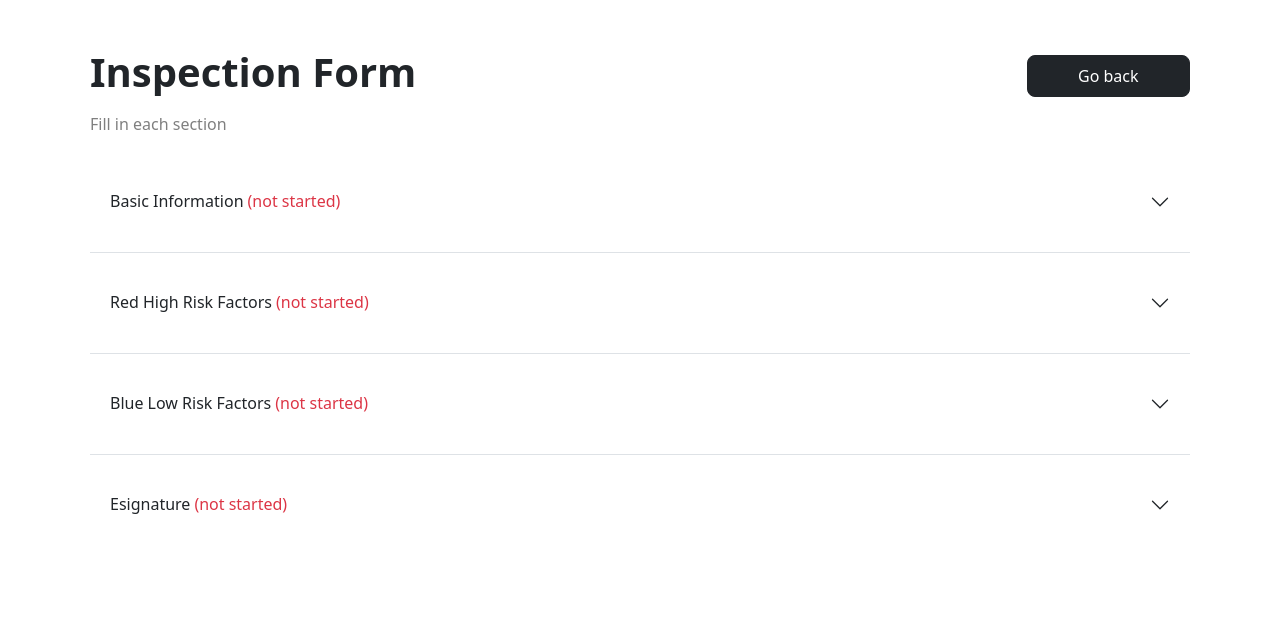
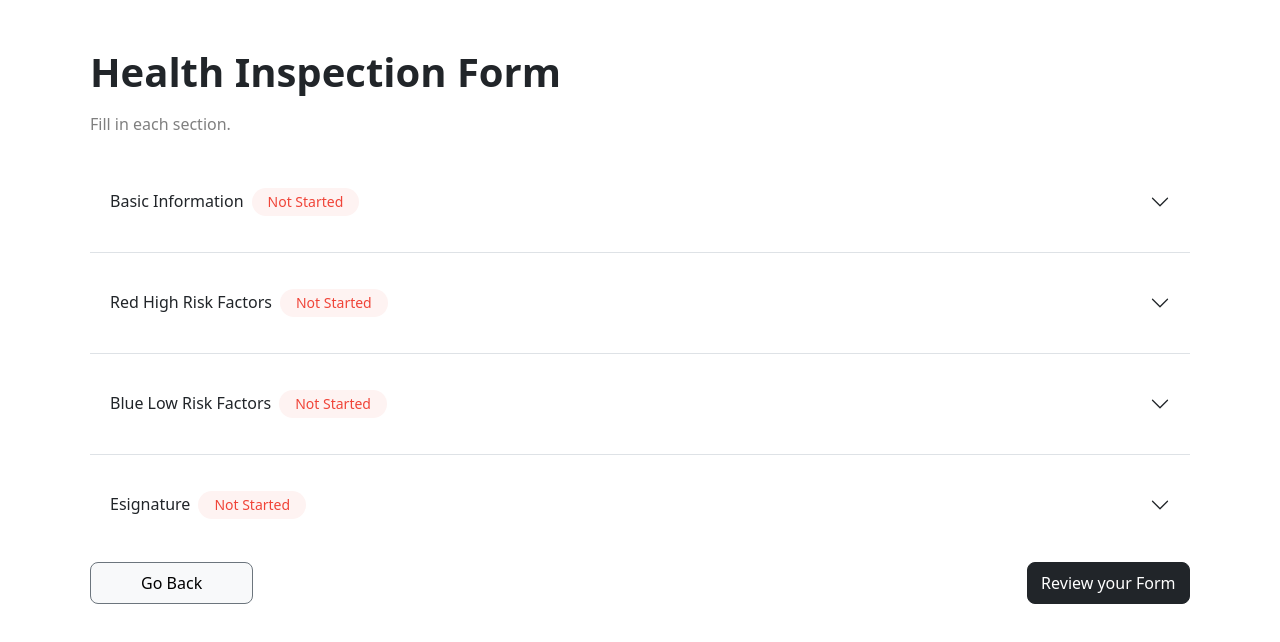
Before and after one commit to sabrinaspage/Inspectinator, a React (Create React App) app: page /sectionSelection in a window 1280 px wide. Shown: the top 642 px of the page. Built offline with nearby package versions, Linux system fonts and the light colour scheme.

Commit message:
reuse existing buttons

```diff
--- a/src/pages/InspectorFormFlow/SectionSelectionPage/SectionSelectionPage.tsx
+++ b/src/pages/InspectorFormFlow/SectionSelectionPage/SectionSelectionPage.tsx
@@ -17,9 +17,29 @@ const Section = ({
 }: InspectorFormSection) => {
   const sectionStatus =
     status === SectionStatus.NOT_STARTED ? (
-      <span className="text-danger ps-1">(not started)</span>
+      <div
+        style={{
+          borderRadius: "30px",
+          backgroundColor: "#FEF3F2",
+        }}
+        className="py-1 px-3 ms-2"
+      >
+        <p style={{ color: "#F04438", fontWeight: "500" }} className="m-0">
+          <small>Not Started</small>
+        </p>
+      </div>
     ) : (
-      <span className="text-success">(saved)</span>
+      <div
+        style={{
+          borderRadius: "30px",
+          backgroundColor: "#ECFDF3",
+        }}
+        className="py-1 px-3 ms-2"
+      >
+        <p style={{ color: "#12B76A", fontWeight: "500" }} className="m-0">
+          <small>Saved</small>
+        </p>
+      </div>
     );
 
   return (
@@ -77,22 +97,12 @@ export default function SectionSelectionPage() {
   }, [inspector]);
 
   return (
+    <div>
       <div className="mt-5 container">
         <div className="row px-2">
           <div className="col-md-10">
-          <h1 className="fw-bold">Inspection Form</h1>
-          <p className="mt-3 fs-6 text-black-50">Fill in each section</p>
-        </div>
-        <div className="d-flex align-items-start col-md-2">
-          <h1 className="w-100">
-            <button
-              onClick={() => navigate("/dashboard")}
-              style={{ borderRadius: "8px" }}
-              className="btn p-2 w-100 btn-dark bg-dark"
-            >
-              Go back
-            </button>
-          </h1>
+            <h1 className="fw-bold">Health Inspection Form</h1>
+            <p className="mt-3 fs-6 text-black-50">Fill in each section.</p>
           </div>
         </div>
         <div className="row px-2">
@@ -102,6 +112,32 @@ export default function SectionSelectionPage() {
             ))}
           </div>
         </div>
+        <div className="row px-2">
+          <div className="d-flex align-items-start col-md-2">
+            <h1 className="w-100">
+              <button
+                onClick={() => navigate("/dashboard")}
+                style={{ borderRadius: "8px" }}
+                className="btn p-2 w-100 btn-light bg-light border border-secondary"
+              >
+                Go Back
+              </button>
+            </h1>
+          </div>
+          <div className="col-md-8"></div>
+          <div className="d-flex align-items-start col-md-2">
+            <h1 className="w-100">
+              <button
+                onClick={() => navigate("#")}
+                style={{ borderRadius: "8px" }}
+                className="btn p-2 w-100 btn-dark bg-dark"
+              >
+                Review your Form
+              </button>
+            </h1>
+          </div>
+        </div>
+      </div>
     </div>
   );
 }
```
Lines whose indentation alone changed are shown as unchanged.
